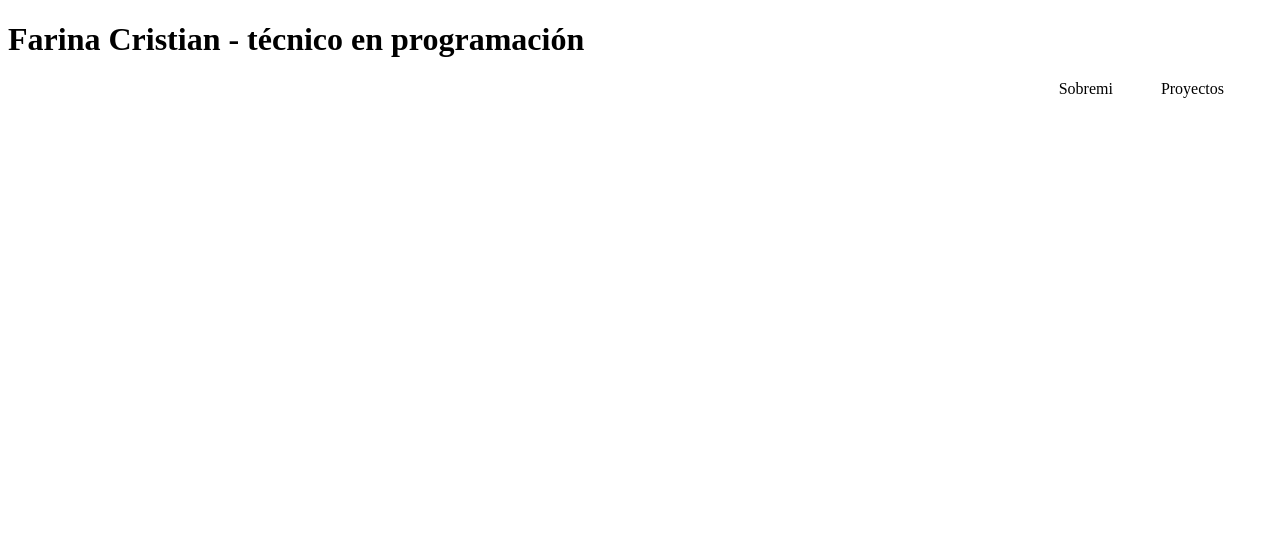
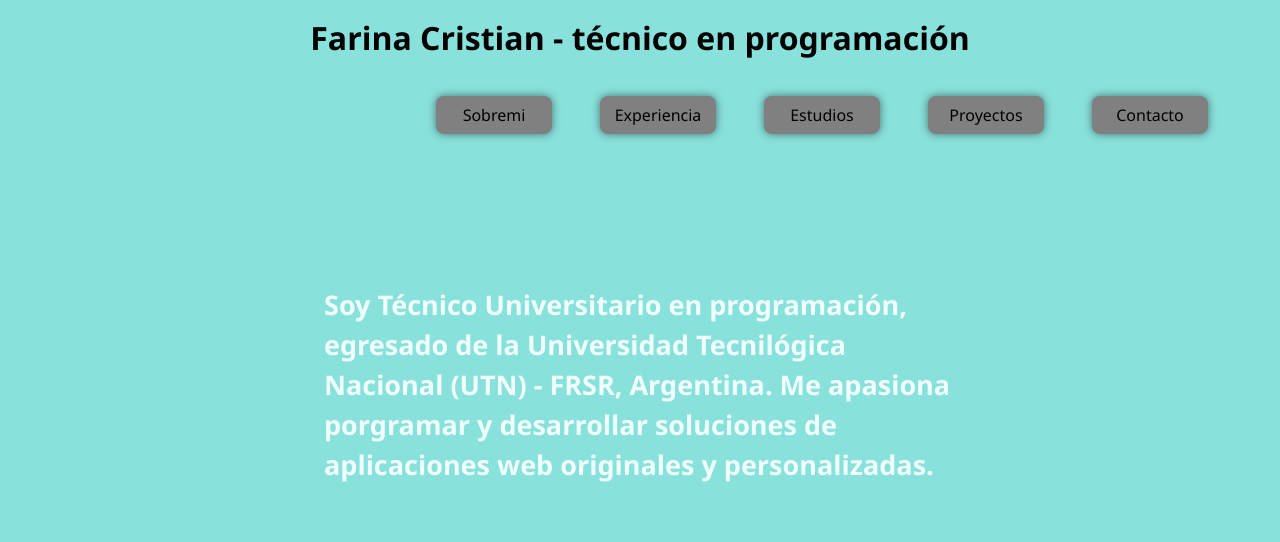
Before and after one commit to Criss0001/Tecnicatura_en_Programacion, a plain HTML site: page PracticasWeb/portafolio-web/index.html in a window 1280 px wide. Drawn offline with Linux system fonts and the light colour scheme.

Commit message:
Portafolio web index + Style

```diff
--- /dev/null
+++ b/PracticasWeb/portafolio-web/Css/style.css
@@ -0,0 +1,86 @@
+.navigation {
+  display: flex;
+  gap: 3rem;
+  list-style: none;
+  justify-content: flex-end;
+  margin: 0 3rem;
+  color: white;
+  font-family:'Segoe UI', Tahoma, Geneva, Verdana, sans-serif
+}
+
+body{
+  background: rgba(55, 204, 197, 0.589);
+  color: white;
+  font-family: 'Segoe UI', Tahoma, Geneva, Verdana, sans-serif;
+}
+
+/*titulo del header*/
+.titulo{
+  text-align: center;
+  font-size: 2rem;
+  margin-top: 1rem;
+  color: black;
+}
+
+/*barra de navegacion*/
+.navigation {
+  display: flex;
+  gap: 3rem;
+  list-style: none;
+  justify-content: flex-end;
+  margin: 0 3rem;
+  color: white;
+  font-family: 'Segoe UI', Tahoma, Geneva, Verdana, sans-serif;
+  padding: 1rem; /* Añadido para mejorar la apariencia */
+}
+/*Entonces de la barra de navegacion configuramos como si fueran botones*/
+.navigation li {
+  font-size: 1rem;
+  width: 100px;
+  text-align: center;
+  padding: 0.5rem;
+  border-radius: 0.5rem;
+  background-color: gray;
+  box-shadow: 0 0 0.5rem rgba(0, 0, 0, 0.5);
+}
+
+/*Estilo de los enlaces de la barra de navegacion*/
+a{
+  text-decoration: none;
+  color: black;
+}
+
+.sobremi{
+  display: flex;
+  justify-content: center;
+}
+
+.container-sobremi{
+  display: flex;
+  width: 50%;
+  padding: 2rem;
+  margin-top: 5rem;
+  line-height: 2.5rem;
+  font-size: large;
+  color: azure;
+}
+
+/* Media Queries agrupadas */
+
+/* Celular (Pantallas pequeñas, hasta 767px) */
+@media (max-width: 767px) {
+  .titulo {
+    justify-content: center;
+  }
+  .navigation {
+    flex-direction: column;
+    align-items: center;
+  }
+  .container-sobremi {
+    width: 100%;
+    padding: 1r;
+    margin-top: 1rem; /* margen a lo alto */
+    line-height: 2.5rem; /* espacio entre los parrafos del texto */
+    font-size: small; /* tamaño de la fuente */
+  }
+}
--- a/PracticasWeb/portafolio-web/index.html
+++ b/PracticasWeb/portafolio-web/index.html
@@ -1,19 +1,38 @@
 <!DOCTYPE html>
-<html lang="en">
+<html lang="es">
 <head>
     <meta charset="UTF-8">
+    <!-- Especifica el idioma del contenido del documento -->
+    <meta http-equiv="content-language" content="es">
     <meta name="viewport" content="width=device-width, initial-scale=1.0">
-    <title>Portafolio web</title>
-    <link rel="stylesheet" href="./style.css">
+    <!-- agregamos dos etiquetas meta para el Seo mas otra etiqueta meta del autor -->
+    <meta name="description" content="Farina Cristian, técnico en programación.">
+    <meta name="keywords" content="portafolio, desarrollador web, programación, Farina Cristian">
+    <meta name="author" content="Farina Cristian">
+    <title>Portafolio Web</title>
+    <link rel="stylesheet" href="./Css/style.css">
 </head>
 <body>
     <header>
-        <h1>Farina Cristian - técnico en programación</h1>
+        <h1 class="titulo">Farina Cristian - técnico en programación</h1>
         <nav>
             <ul class="navigation">
                 <li><a href="#sobremi">Sobremi</a></li>
+                <li><a href="#experiencia">Experiencia</a></li>
+                <li><a href="#estudios">Estudios</a></li>
                 <li><a href="#proyectos">Proyectos</a></li>
+                <li><a href="#contacto">Contacto</a></li>
             </ul>
     </header>
+    <main>
+        <section class="sobremi">
+            <article class="container-sobremi">
+                <h2>
+                    Soy <b>Técnico Universitario en programación</b>, egresado de la Universidad Tecnilógica Nacional (UTN) - FRSR, Argentina.
+                    Me apasiona porgramar y desarrollar soluciones de aplicaciones web originales y personalizadas.
+                </h2>
+            </article>
+        </section>
+    </main>
 </body>
 </html>
```
